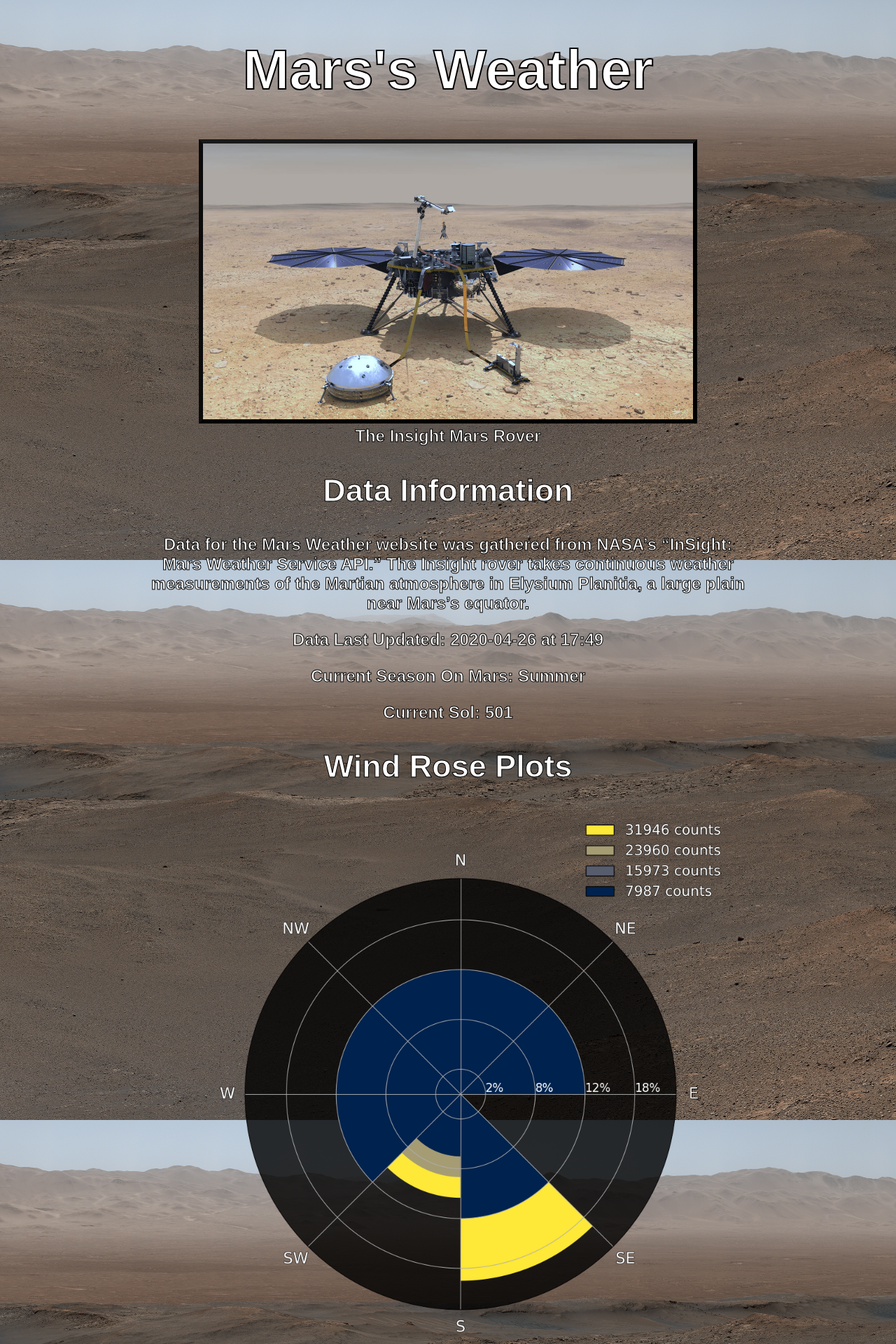
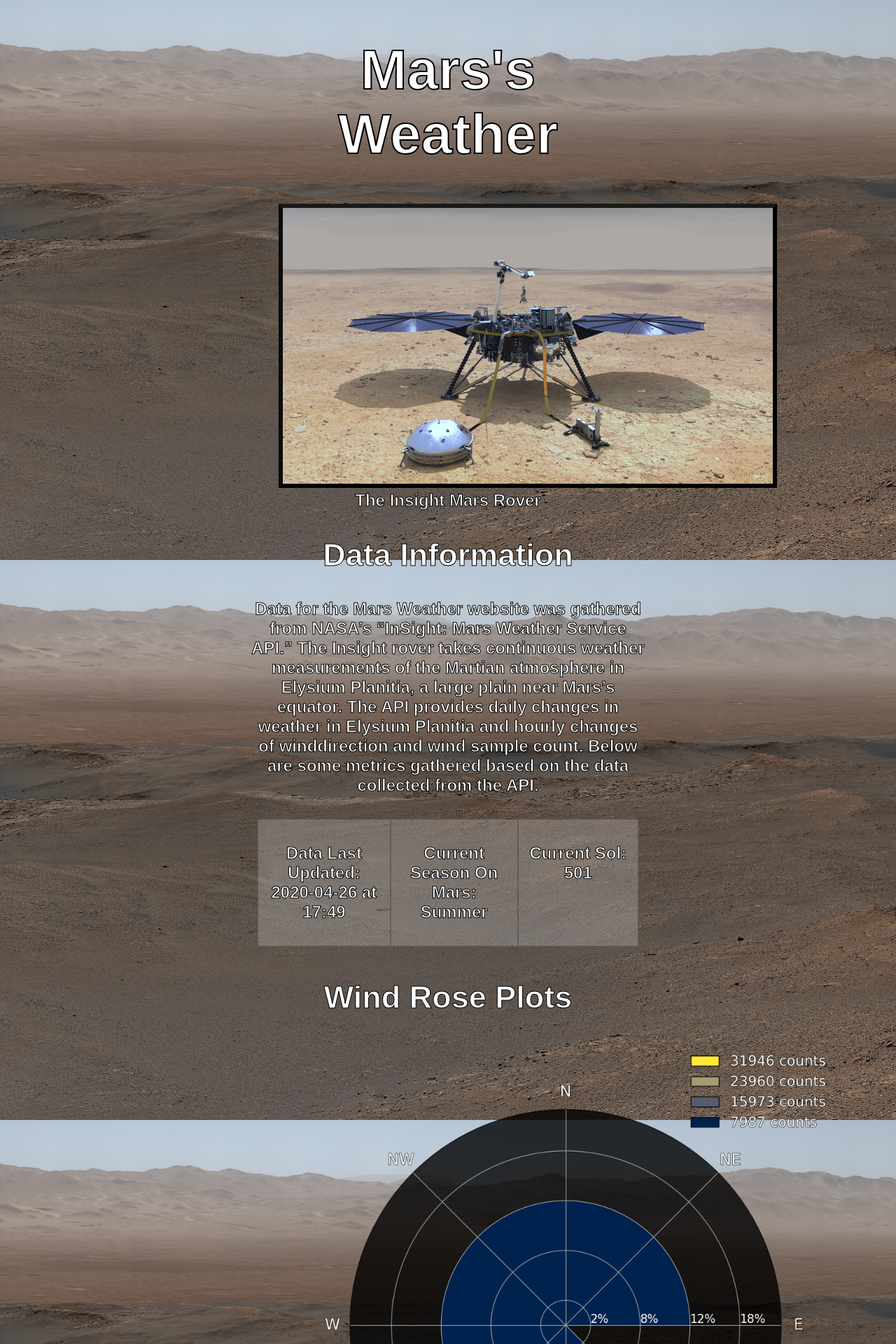
Before and after one commit to GarrettFaucher/CS205-Final, a PHP site: page / in a window 1280 px wide; the page is wider, and only the part inside the window is pictured. Shown: the top 1920 px of that part at 70% size. Run offline with PHP 8.4, Linux system fonts and the light colour scheme.

Commit message:
Styling changes

```diff
--- a/index.php
+++ b/index.php
@@ -5,7 +5,7 @@
 <html lang="en">
     <head>
         <link rel="stylesheet" href="style.css">
-        <title>Mars Weather</title>
+        <title>Mars's Weather</title>
         <meta charset="UTF-8">
         <meta name="viewport" content="width=device-width, initial-scale=1.0">
         <script type="text/javascript" src="automation.js"></script>
@@ -24,12 +24,19 @@
         <p>
             Data for the Mars Weather website was gathered from NASA’s “InSight: Mars Weather Service API.”
             The Insight rover takes continuous weather measurements of the Martian atmosphere in Elysium Planitia,
-            a large plain near Mars’s equator.
+            a large plain near Mars’s equator. The API provides daily changes in weather in Elysium Planitia
+            and hourly changes of winddirection and wind sample count. Below are some metrics gathered based on the
+            data collected from the API.
         </p>
 
-        <p>Data Last Updated: <?php include('time.txt'); ?><p>
-        <p>Current Season On Mars: <?php include('season.txt'); ?></p>
-        <p>Current Sol: <?php include('sol.txt'); ?></p>
+
+
+
+        <div class="grid-container1">
+          <div class="grid-item1"><p>Data Last Updated: <?php include('time.txt'); ?><p></div>
+          <div class="grid-item1"><p>Current Season On Mars: <?php include('season.txt'); ?></p></div>
+          <div class="grid-item1"><p>Current Sol: <?php include('sol.txt'); ?></p></div>
+        </div>
 
         <article id="wind">
             <h2> Wind Rose Plots</h2>
@@ -54,11 +61,11 @@
 
 
         <h2>About the Team</h2>
-        <div class="grid-container">
-          <div class="grid-item"><p>Garrett Faucher, a junior Computer Science major and Astronomy minor. He likes to look at stars and bike.</p></div>
-          <div class="grid-item"><p>Eliot Heinrich, a senior physics and computer science major. He is a ballroom and swing dancer. </p></div>
-          <div class="grid-item"><p>Thomas Sheboy, a junior Computer Science major and Mathematics minor. He likes to play guitar.</p></div>
-          <div class="grid-item"><p>Stanhope Nwosu, a senior Computer Science major and Statistic minor. They like to play the trumpet and enjoys beaches.</p></div>
+        <div class="grid-container2">
+          <div class="grid-item2"><p>Garrett Faucher, a junior Computer Science major and Astronomy minor. He likes to look at stars and bike.</p></div>
+          <div class="grid-item2"><p>Eliot Heinrich, a senior physics and computer science major. He is a ballroom and swing dancer. </p></div>
+          <div class="grid-item2"><p>Thomas Sheboy, a junior Computer Science major and Mathematics minor. He likes to play guitar.</p></div>
+          <div class="grid-item2"><p>Stanhope Nwosu, a senior Computer Science major and Statistic minor. They like to play the trumpet and enjoys beaches.</p></div>
         </div>
         <p>
             In this project, we wanted to inform clients and others of Mars' weather.
--- a/style.css
+++ b/style.css
@@ -7,8 +7,8 @@ body {
     background-attachment:fixed;
     background-size: 100% 100%;
     cursor: url('cursor.jpg'), auto;
-    padding-right: 200px;
-    padding-left: 200px;
+    padding-right: 350px;
+    padding-left: 350px;
 }
 
 h1 {
@@ -52,18 +52,32 @@ p {
     font-weight: bold;
 }
 
-.grid-container {
+.grid-container1 {
   display: grid;
-  grid-template-columns: auto auto;
+  grid-template-columns: auto auto auto;
   padding: 10px;
 }
 
-.grid-item {
+.grid-item1 {
+  background-color: rgba(255, 255, 255, .2);
+  border: 1px solid rgba(0, 0, 0, .2);
+  padding: 10px;
+  font-size: 30px;
+  text-align: center;
+}
+
+.grid-item2 {
   background-color: rgba(255, 255, 255, 0);
   border: 1px solid rgba(0, 0, 0, 0);
   padding: 10px;
   font-size: 30px;
   text-align: center;
+}
+
+.grid-container2 {
+  display: grid;
+  grid-template-columns: auto auto;
+  padding: 10px;
 }
 
 .cursorM {
```
